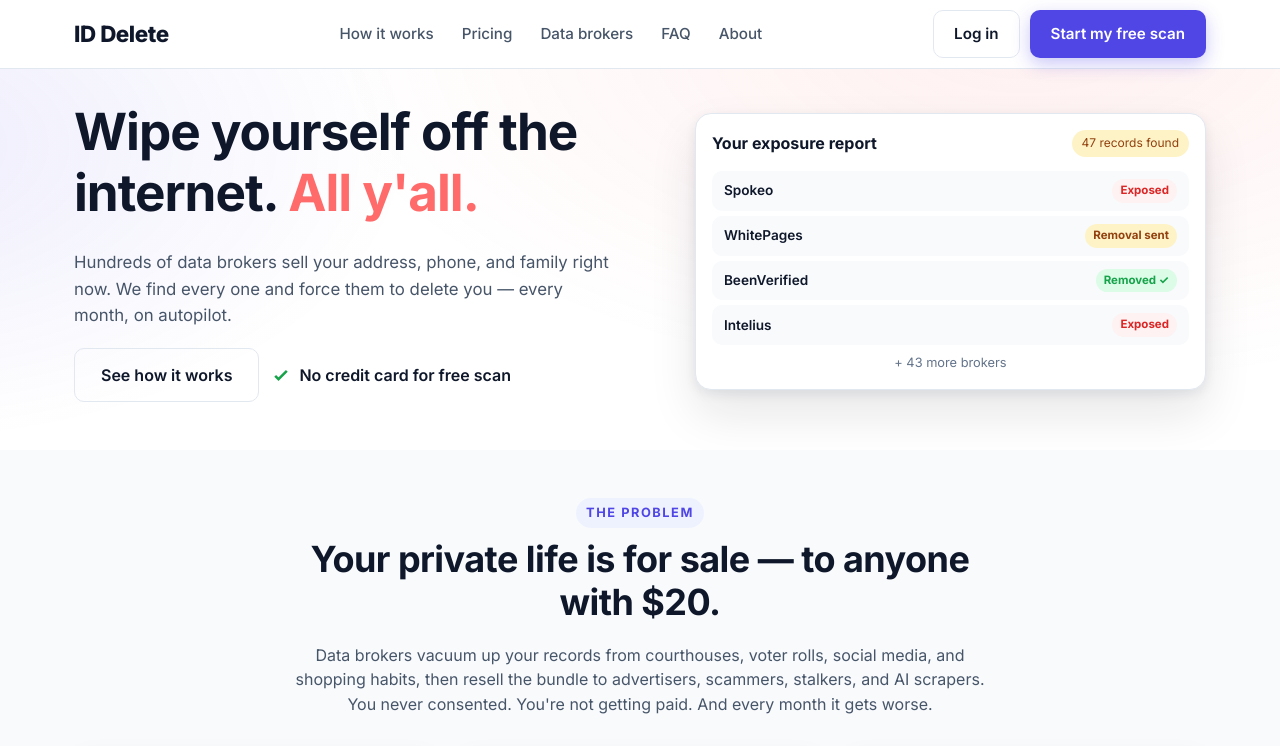
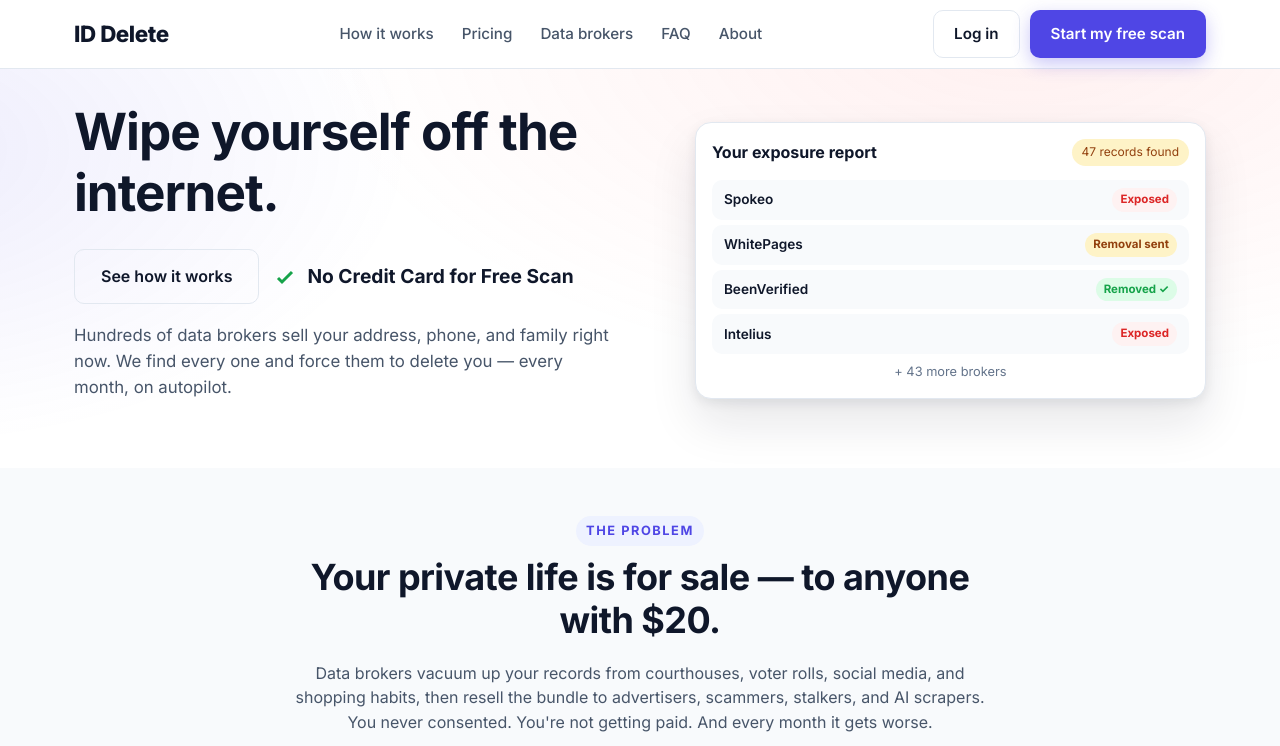
Before and after one commit to carlrich1/iddelete, a plain HTML site: page index.html in a window 1280 px wide. Shown: the top 746 px of the page. Drawn offline with Linux system fonts and the light colour scheme.

Commit message:
Hero: drop All y'all, button above sub paragraph, larger title-case trust

```diff
--- a/css/styles.css
+++ b/css/styles.css
@@ -150,10 +150,10 @@
   font-size: 1.05rem; color: var(--slate); margin: 12px 0 20px;
   max-width: 540px;
 }
-.hero-cta { display: flex; gap: 12px; flex-wrap: wrap; }
-.hero-trust { display: inline-flex; align-items: center; gap: 8px; color: var(--ink); font-size: 1rem; font-weight: 600; }
+.hero-cta { display: flex; gap: 14px; flex-wrap: wrap; align-items: center; margin-top: 18px; margin-bottom: 18px; }
+.hero-trust { display: inline-flex; align-items: center; gap: 10px; color: var(--ink); font-size: 1.2rem; font-weight: 700; }
 .hero-trust span { display: inline-flex; align-items: center; gap: 8px; }
-.hero-trust svg { width: 20px; height: 20px; color: var(--good); flex-shrink: 0; }
+.hero-trust svg { width: 24px; height: 24px; color: var(--good); flex-shrink: 0; }
 
 .hero-visual {
   background: var(--bg-card); border: 1px solid var(--line);
--- a/index.html
+++ b/index.html
@@ -44,14 +44,14 @@
 <section class="hero">
   <div class="container hero-grid">
     <div>
-      <h1>Wipe yourself off the internet. <span class="accent">All y'all.</span></h1>
+      <h1>Wipe yourself off the internet.</h1>
+      <div class="hero-cta">
+        <a class="btn btn-ghost btn-lg" href="how-it-works.html">See how it works</a>
+        <span class="hero-trust"><svg viewBox="0 0 24 24" fill="none" stroke="currentColor" stroke-width="3"><path d="M5 13l4 4L19 7"/></svg> No Credit Card for Free Scan</span>
+      </div>
       <p class="sub">
         Hundreds of data brokers sell your address, phone, and family right now. We find every one and force them to delete you — every month, on autopilot.
       </p>
-      <div class="hero-cta">
-        <a class="btn btn-ghost btn-lg" href="how-it-works.html">See how it works</a>
-        <span class="hero-trust"><svg viewBox="0 0 24 24" fill="none" stroke="currentColor" stroke-width="3"><path d="M5 13l4 4L19 7"/></svg> No credit card for free scan</span>
-      </div>
     </div>
     <div class="hero-visual" aria-hidden="true">
       <div style="display:flex;align-items:center;justify-content:space-between;margin-bottom:14px;">
```
